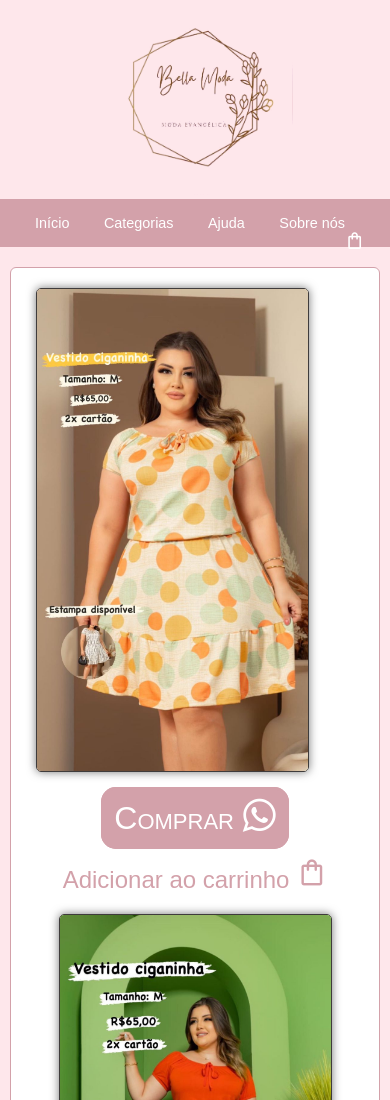
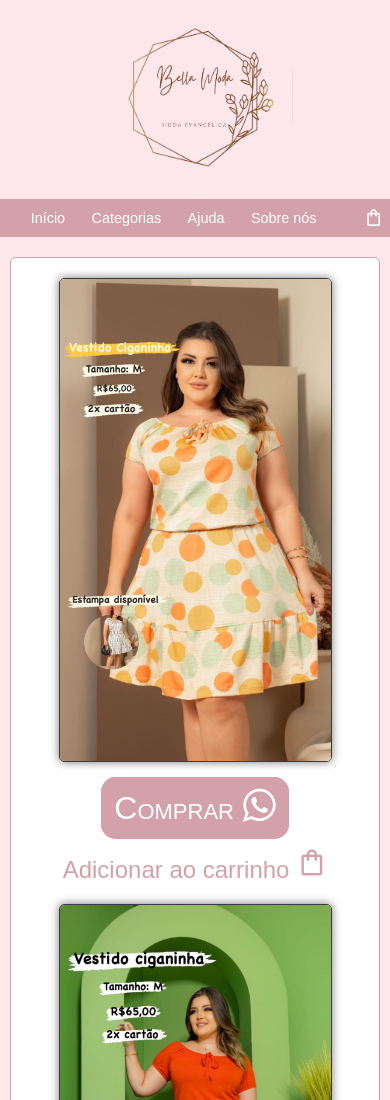
Before and after one commit to MoisesAvilar/site-vendas, a plain HTML site: page index.html in a window 390 px wide. Shown: the top 1100 px of the page. Drawn offline with nearby package versions, Linux system fonts and the light colour scheme.

Commit message:
correção do menu responsivo

```diff
--- a/estilos/style.css
+++ b/estilos/style.css
@@ -34,14 +34,14 @@ nav {
     background-color: var(--cor2);
     text-align: center;
     margin-bottom: 20px;
-    padding: 15px;
+    padding: 10px 0px 10px 0px;
     position: sticky;
     z-index: 1;
     top: -5px
 }
 
 nav a {
-    padding: 10px;
+    padding: 6px;
     color: white;
     text-decoration: none;
     font-size: .9em;
@@ -49,7 +49,7 @@ nav a {
 
 nav a:hover {
     border-radius: 5px;
-    padding: 10px;
+    padding: 6px;
     background-color: white;
     color: var(--cor2);
     transition: .2s ease;
@@ -68,7 +68,7 @@ li {
     float: right;
     position: relative;
     display: inline-block;
-    top: -11px;
+    top: -7px;
     color: white;
     font-size: 1em;
 }
@@ -137,7 +137,7 @@ section div {
     font-size: 1.3em;
 }
 
-div p {
+section div p {
     display: none;
 }
 
```
